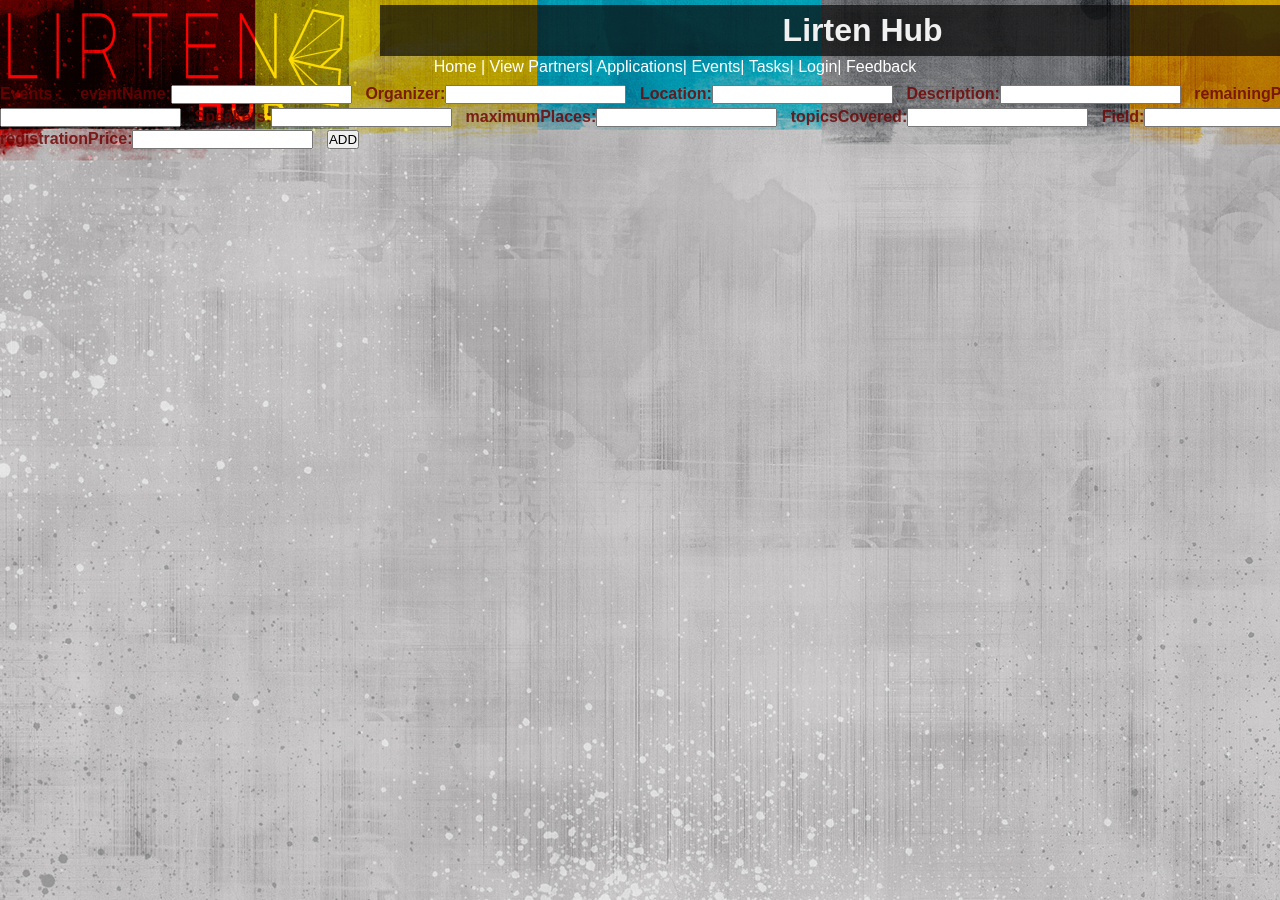
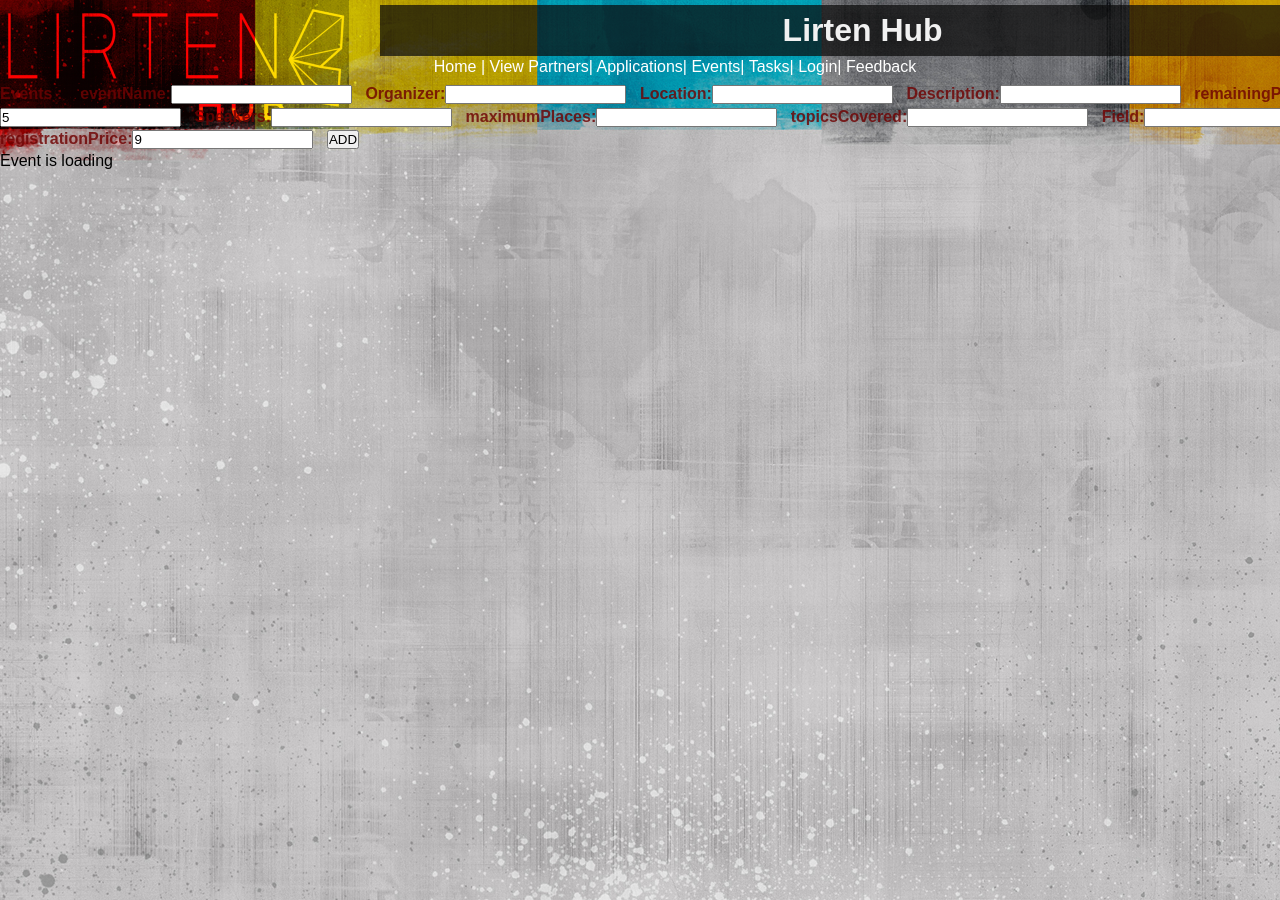
Before and after one commit to SE-GUC/Team-404, a React (Create React App) app in the folder client/: page /Event/update in a window 1280 px wide. Shown: the top 900 px of the page. Built offline with nearby package versions, Linux system fonts and the light colour scheme; no server answers.

Commit message:
hagar updated post and put / clara updated get and delete

```diff
--- a/client/src/App.js
+++ b/client/src/App.js
@@ -19,7 +19,7 @@
 import Axios from "axios";
 import AddFeedback from "./components/AddFeedback";
 import AddTask from "./components/AddTask";
-
+import EventReadID from "./components/Event/EventReadID";
 class App extends Component {
   state = {
     applications: [],
@@ -219,6 +219,16 @@
          )}
        />
 
+       <Route
+         exact
+         path="/event/:id"
+         render={props => (
+           <React.Fragment>
+             <EventReadID></EventReadID>
+           </React.Fragment>
+         )}
+       />
+
        </div>
        </Router>
     );
--- a/client/src/components/Event/EventDelete.js
+++ b/client/src/components/Event/EventDelete.js
@@ -1,6 +1,6 @@
 import React, { Component } from "react";
 import axios from "./axiosInstance";
-
+import { withRouter } from "react-router-dom";
 class EventDelete extends Component {
   state = {
     _id: ''
@@ -13,8 +13,9 @@
   handleSubmit = event => {
     event.preventDefault();
 
-    axios.delete(`http://localhost:3001/api/applications/${this.state._id}`)
+    axios.delete(`events/${this.props.match.params.id}`)
       .then(res => {
+        this.props.history.push('/events');
         console.log(res);
         console.log(res.data);
       })
@@ -37,4 +38,4 @@
   }
 }
 
-export default EventDelete
+export default withRouter(EventDelete)
--- a/client/src/components/Event/EventPost.js
+++ b/client/src/components/Event/EventPost.js
@@ -15,7 +15,7 @@
     topicsCovered: "",
     field: "",
     registrationPrice: 9,
-    approvalStatus: "",
+
 
   };
 
@@ -33,7 +33,7 @@
       topicsCovered: this.state.topicsCovered,
       field: this.state.field,
       registrationPrice: this.state.registrationPrice,
-      approvalStatus: this.state.approvalStatus,
+
 
     };
     try {
@@ -87,9 +87,7 @@
     this.setState({ registrationPrice: event.target.value });
   };
 
-  handleChangeApprovalStatus = event => {
-    this.setState({ approvalStatus: event.target.value });
-  };
+
 
 
 
@@ -190,14 +188,7 @@
           />
         </label>
 
-        <label className="approvalStatus">
-          approvalStatus:
-          <input
-            type="text"
-            name="approvalStatus"
-            onChange={this.handleChangeApprovalStatus}
-          />
-        </label>
+
 
 
         <button type="submit" onClick = {this.handleSubmit}> ADD </button>
--- a/client/src/components/Event/EventPut.js
+++ b/client/src/components/Event/EventPut.js
@@ -82,7 +82,7 @@
 
           };
 
-          axios.put('http://localhost:3001/api/events/id', {Event})
+          axios.put(`events/${this.props.match.params.id}`, {Event})
           .then(res => {
               console.log(res);
               console.log(res.data);
@@ -96,52 +96,52 @@
 
           <label className="eventName">
             eventName:
-            <input type="text" name="eventName" onChange = {this.handleChangeeventName}/>
+            <input type="text" name="eventName" value={this.state.eventName} onChange = {this.handleChangeeventName}/>
           </label>
 
           <label className="Organizer">
             Organizer:
-            <input type="text" name="organizer" onChange = {this.handleChangeOrganizer} />
+            <input type="text" name="organizer" value={this.state.eventName} onChange = {this.handleChangeOrganizer} />
           </label>
 
           <label className="Location">
             Location:
-            <input type="text" name="location" onChange = {this.handleChangeLocation}/>
+            <input type="text" name="location" value={this.state.location} onChange = {this.handleChangeLocation}/>
           </label>
 
           <label className="Description">
             Description:
-            <input type="text" name="description" onChange = {this.handleChangeDescription} />
+            <input type="text" name="description" value={this.state.description} onChange = {this.handleChangeDescription} />
           </label>
 
           <label className="remainingPlaces">
             remainingPlaces:
-            <input type="text" name="remainingPlaces" onChange = {this.handleChangeremainingPlaces}/>
+            <input type="text" name="remainingPlaces" value={this.state.remainingPlaces} onChange = {this.handleChangeremainingPlaces}/>
           </label>
 
           <label className="Speakers">
             Speakers:
-            <input type="text" name="speakers" onChange = {this.handleChangeSpeakers}/>
+            <input type="text" name="speakers" value={this.state.speakers} onChange = {this.handleChangeSpeakers}/>
           </label>
 
           <label className="maximumPlaces">
             maximumPlaces:
-            <input type="text" name="maximumPlaces" onChange = {this.handleChangemaximumPlaces}/>
+            <input type="text" name="maximumPlaces" value={this.state.maximumPlcaes} onChange = {this.handleChangemaximumPlaces}/>
           </label>
 
           <label className="topicsCovered">
             topicsCovered:
-            <input type="text" name="topicsCovered" onChange = {this.handleChangetopicsCovered}/>
+            <input type="text" name="topicsCovered" value={this.state.topicsCovered} onChange = {this.handleChangetopicsCovered}/>
           </label>
 
           <label className="Field">
             Field:
-            <input type="text" name="field" onChange = {this.handleChangeField}/>
+            <input type="text" name="field" value={this.state.field} onChange = {this.handleChangeField}/>
           </label>
 
           <label className="registrationPrice">
             registrationPrice:
-            <input type="text" name="registrationPrice" onChange = {this.handleChangeregistrationPrice}/>
+            <input type="text" name="registrationPrice" value={this.state.registrationPrice} onChange = {this.handleChangeregistrationPrice}/>
           </label>
 
 
--- a/client/src/components/Event/EventRead.js
+++ b/client/src/components/Event/EventRead.js
@@ -1,6 +1,6 @@
 import React, { Component } from "react";
 import axios from "./axiosInstance";
-
+import { Link } from "react-router-dom";
 class EventRead extends Component {
     state = {
         events: [ ]
@@ -20,9 +20,14 @@
 const eventList = events.length ? (
     events.map(event => {
     return(
-        <div className= "event card" key={event.eventName}>
+        <div className= "event card" key={event._id}>
         <div className="card-content">
+        <Link to = {`event/${event._id}`}>
+
+        {/* //the name as a link  */}
         <span className="event candidate">{event.eventName}</span>
+
+        </Link>
         </div>
         </div>
     )
--- /dev/null
+++ b/client/src/components/Event/EventReadID.js
@@ -0,0 +1,81 @@
+import React, { Component } from "react";
+import axios from "./axiosInstance";
+import { withRouter } from "react-router-dom";
+import { Link } from "react-router-dom";
+
+
+class EventReadID extends Component {
+  state = {
+    events: []
+  };
+  componentDidMount() {
+    axios.get(`events/${this.props.match.params.id}`).then(res => {
+      console.log("Response is: ", res);
+      this.setState({ event: res.data.data });
+      console.log("The state is", this.state);
+    });
+  }
+
+  onDelete = () => {
+    axios.delete(`events/${this.props.match.params.id}`)
+    .then(res => {
+      console.log(res);
+      console.log(res.data);
+      this.props.history.push('/Event');
+    })
+  }
+  render() {
+    const { event } = this.state;
+    console.log("Event Log Is: ", event);
+    const eventJSX =
+      event && event._id ? (
+        <div className="event card" key={event._id}>
+          <div className="card-content">
+            <br />
+            <br />
+            <br />
+            <span className="event candidate">{event.eventName}</span>
+            <br />
+            <br />
+            <span className="event candidate">{event.organizer}</span>
+            <br />
+            <br />
+            <span className="event candidate">{event.location}</span>
+            <br />
+            <br />
+            <span className="event candidate">{event.description}</span>
+            <br />
+            <br />
+            <span className="event candidate">{event.remainingPlaces}</span>
+            <br />
+            <br />
+            <span className="event candidate">{event.speakers}</span>
+            <br />
+            <br />
+            <span className="event candidate">{event.maximumPlaces}</span>
+            <br />
+            <br />
+            <span className="event candidate">{event.topicsCovered}</span>
+            <br />
+            <br />
+            <span className="event candidate">{event.field}</span>
+            <br />
+            <br />
+            <span className="event candidate">{event.registrationPrice}</span>
+            <br />
+            <br />
+            <Link to="Event/update">UPDATE</Link>
+            <br />
+            <br />
+            <button className="btn btn-primay" onClick={this.onDelete}>Delete</button>
+            <br />
+            <br />
+          </div>
+        </div>
+      ) : (
+        <div>Event is loading</div>
+      );
+    return eventJSX;
+  }
+}
+export default withRouter(EventReadID);
--- a/client/src/components/Event/axiosInstance.js
+++ b/client/src/components/Event/axiosInstance.js
@@ -1,6 +1,6 @@
 import axios from "axios"
 const instance =axios.create({
-    baseURL: "http://localhost3001/api/"
+    baseURL: "http://localhost:3001/Routes/api/"
 })
 
 export default instance
--- a/client/src/components/page/Event.js
+++ b/client/src/components/page/Event.js
@@ -11,12 +11,7 @@
       <Link to = "Event/create">
        Create
       </Link>
-      <Link to = "Event/update">
-      Update
-      </Link>
-      <Link to = "Event/delete">
-      Delete
-      </Link>
+
       <EventRead></EventRead>
     </React.Fragment>
 
```
Also changed, not shown: 1 other file (tests, documents, lock files or other folders).
